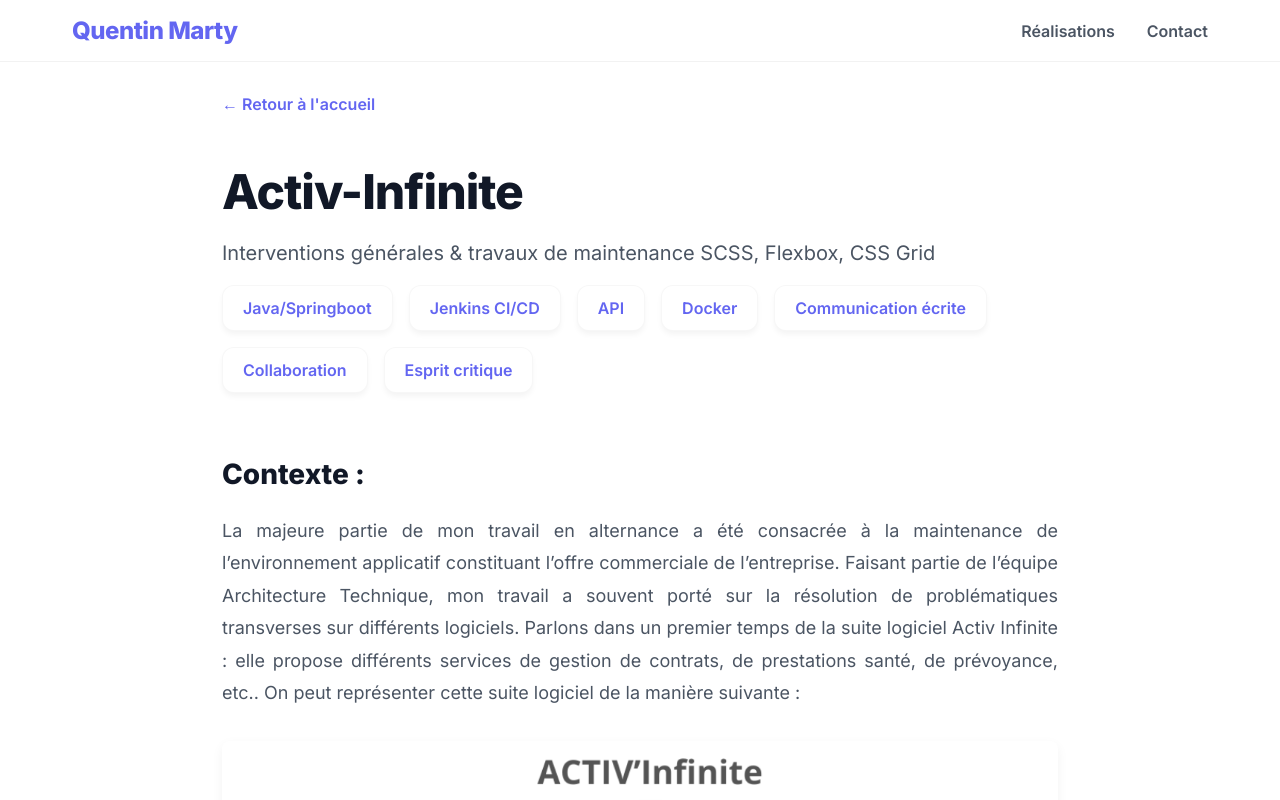
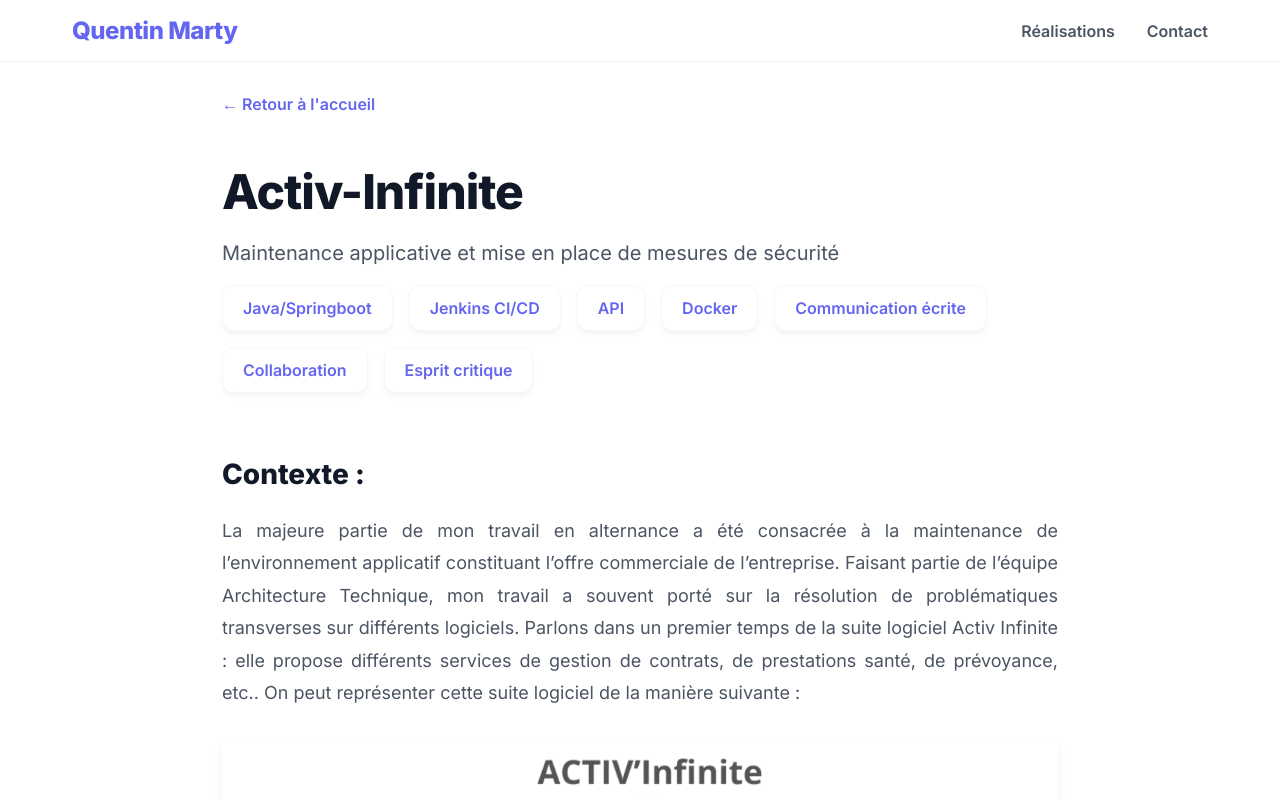
Before and after one commit to Propleek/portfolio, an Angular app: page /realisations/activ-infinite in a window 1280 px wide. Shown: the top 800 px of the page. Built offline with nearby package versions, Linux system fonts and the light colour scheme.

Commit message:
remove placeholder

```diff
--- a/src/app/realisations/realisation-activ-infinite/realisation-activ-infinite.component.html
+++ b/src/app/realisations/realisation-activ-infinite/realisation-activ-infinite.component.html
@@ -4,7 +4,7 @@
   </nav>
   <header class="detail-hero">
     <h1>Activ-Infinite</h1>
-    <p class="subtitle">Interventions générales & travaux de maintenance SCSS, Flexbox, CSS Grid</p>
+    <p class="subtitle">Maintenance applicative et mise en place de mesures de sécurité</p>
     <div class="competence-grid-small mt-4">
       <a routerLink="/competences/java-springboot" class="realisation-card competence-tile">
         <h3>Java/Springboot</h3>
```
Also changed, not shown: 1 other file (tests, documents, lock files or other folders).
